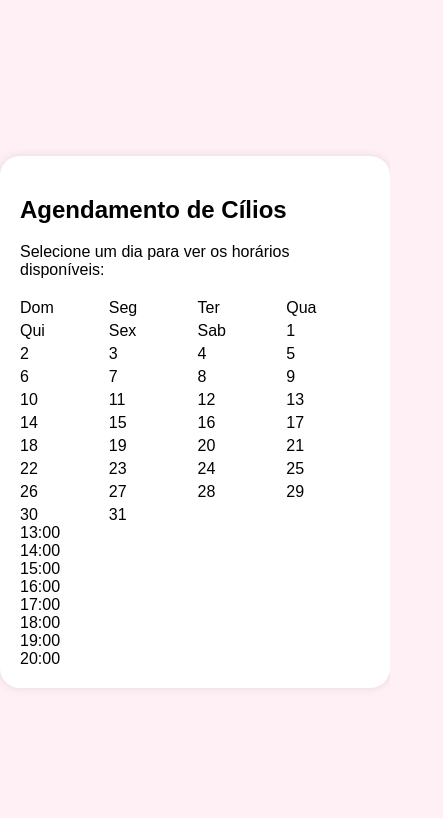
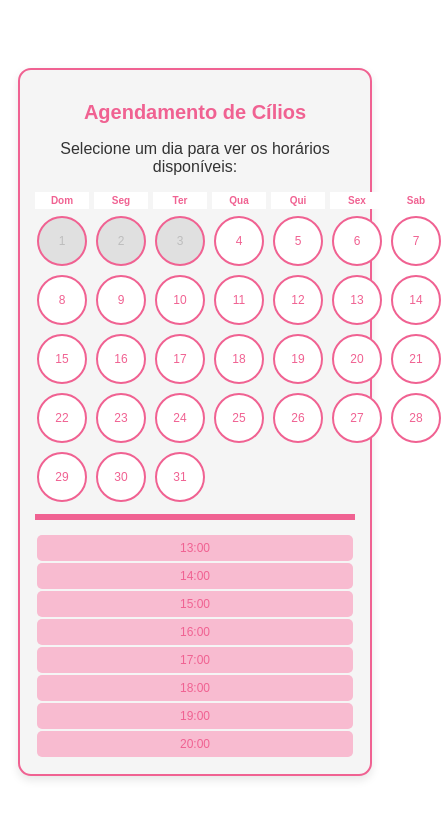
Before and after one commit to EmillynLash/EV_agendamento, a plain HTML site: page index.html in a window 390 px wide. Both pictures are taken after a click on the element "10". Shown: the whole page, 443 px wide, since content can reach past the window. Drawn offline with Linux system fonts and the light colour scheme.

Commit message:
Update style.css

```diff
--- a/style.css
+++ b/style.css
@@ -1,92 +1,156 @@
 body {
-  font-family: Arial, sans-serif;
-  background-color: #fff0f5;
-  margin: 0;
-  padding: 0;
+    font-family: 'Poppins', sans-serif;
+    background: #fff;
+    color: #333;
     display: flex;
     justify-content: center;
     align-items: center;
-  min-height: 100vh;
+    height: 100vh;
+    margin: 0;
 }
 
 .container {
-  background-color: white;
-  padding: 20px;
-  border-radius: 20px;
-  box-shadow: 0 0 10px rgba(0, 0, 0, 0.1);
+    background: #f5f5f5;
+    border-radius: 13px;
+    padding: 15px;
+    box-shadow: 0 4px 10px rgba(0, 0, 0, 0.1);
     width: 90%;
-  max-width: 600px;
+    max-width: 350px;
+    text-align: center;
+    border: 2px solid #f06292;
 }
 
-h1 {
-  text-align: center;
-  color: #d63384;
-  margin-bottom: 20px;
+h2 {
+    color: #f06292;
+    font-size: 20px;
+    margin-bottom: 15px;
 }
 
-#calendar, #time-selection, #client-info {
-  margin-top: 20px;
+.calendar {
+    display: grid;
+    grid-template-columns: repeat(7, 1fr);
+    gap: 5px;
+    margin-bottom: 10px;
 }
 
-button, input[type="text"], input[type="tel"] {
+.calendar-day {
+    background: #fff;
+    color: #f06292;
+    border: 2px solid #f06292;
+    padding: 8px;
+    margin: 2px;
+    border-radius: 50%;
+    cursor: pointer;
+    transition: 0.3s;
+    text-align: center;
+    font-size: 10px;
+}
+
+.calendar-day:hover {
+    background: #f8bbd0;
+    transform: scale(1.1);
+}
+
+.calendar-day.disabled {
+    background: #e0e0e0;
+    color: #bdbdbd;
+    cursor: not-allowed;
+}
+
+.calendar-day-header {
+    background: #fff;
+    color: #f06292;
+    font-weight: bold;
+    text-align: center;
+    padding: 3px;
+    font-size: 9px;
+}
+
+.time {
+    background: #f8bbd0;
+    color: #f06292;
+    padding: 8px;
+    border-radius: 5px;
+    cursor: pointer;
+    transition: 0.3s;
+    font-size: 14px;
+    margin: 2px;
+}
+
+.time:hover {
+    background: #f06292;
+    color: white;
+    transform: scale(1.05);
+}
+
+.time.disabled {
+    background: #e0e0e0;
+    color: #bdbdbd;
+    cursor: not-allowed;
+}
+
+input, button {
     width: 100%;
-  padding: 10px;
-  margin-top: 10px;
-  border-radius: 10px;
-  border: 1px solid #ccc;
-  font-size: 16px;
+    padding: 8px;
+    margin: 8px 0;
+    border: none;
+    border-radius: 5px;
+    font-size: 14px;
+    transition: 0.3s;
 }
 
 button {
-  background-color: #d63384;
+    background: #f06292;
     color: white;
-  border: none;
     cursor: pointer;
 }
 
 button:hover {
-  background-color: #b82c6e;
+    background: #e91e63;
+    transform: scale(1.05);
 }
 
-#calendar {
-  display: grid;
-  grid-template-columns: repeat(7, 1fr);
-  gap: 5px;
+#availability-bar {
+    height: 6px;
+    width: 100%;
+    background-color: #e0e0e0;
+    margin-bottom: 15px;
 }
 
-.date, .time-slot {
-  padding: 10px;
-  border-radius: 10px;
-  background-color: #ffe6f0;
-  cursor: pointer;
-  border: 1px solid #d63384;
-  text-align: center;
-  width: 100%;
-  box-sizing: border-box;
-}
-
-.date.disabled, .time-slot.disabled {
-  background-color: #ddd;
-  cursor: not-allowed;
-}
-
-.date.selected, .time-slot.selected {
-  background-color: #d63384;
-  color: white;
-  font-weight: bold;
+.bar {
+    height: 100%;
+    background-color: #f06292;
 }
 
 .hidden {
     display: none;
 }
 
-@media (max-width: 600px) {
-  #calendar {
-    grid-template-columns: repeat(4, 1fr);
+@media (max-width: 400px) {
+    .container {
+        width: 95%;
+        max-width: 320px;
     }
 
-  .date, .time-slot {
+    .calendar-day {
+        width: 30px;
+        height: 30px;
+        line-height: 30px;
+        font-size: 12px;
+    }
+
+    .calendar-day-header {
+        font-size: 10px;
+    }
+
+    .time {
+        font-size: 12px;
+        padding: 6px;
+    }
+
+    input[type="text"],
+    input[type="tel"] {
+        width: 100%;
         font-size: 14px;
-    padding: 8px;
     }
 }
```
Lines whose indentation alone changed are shown as unchanged.
